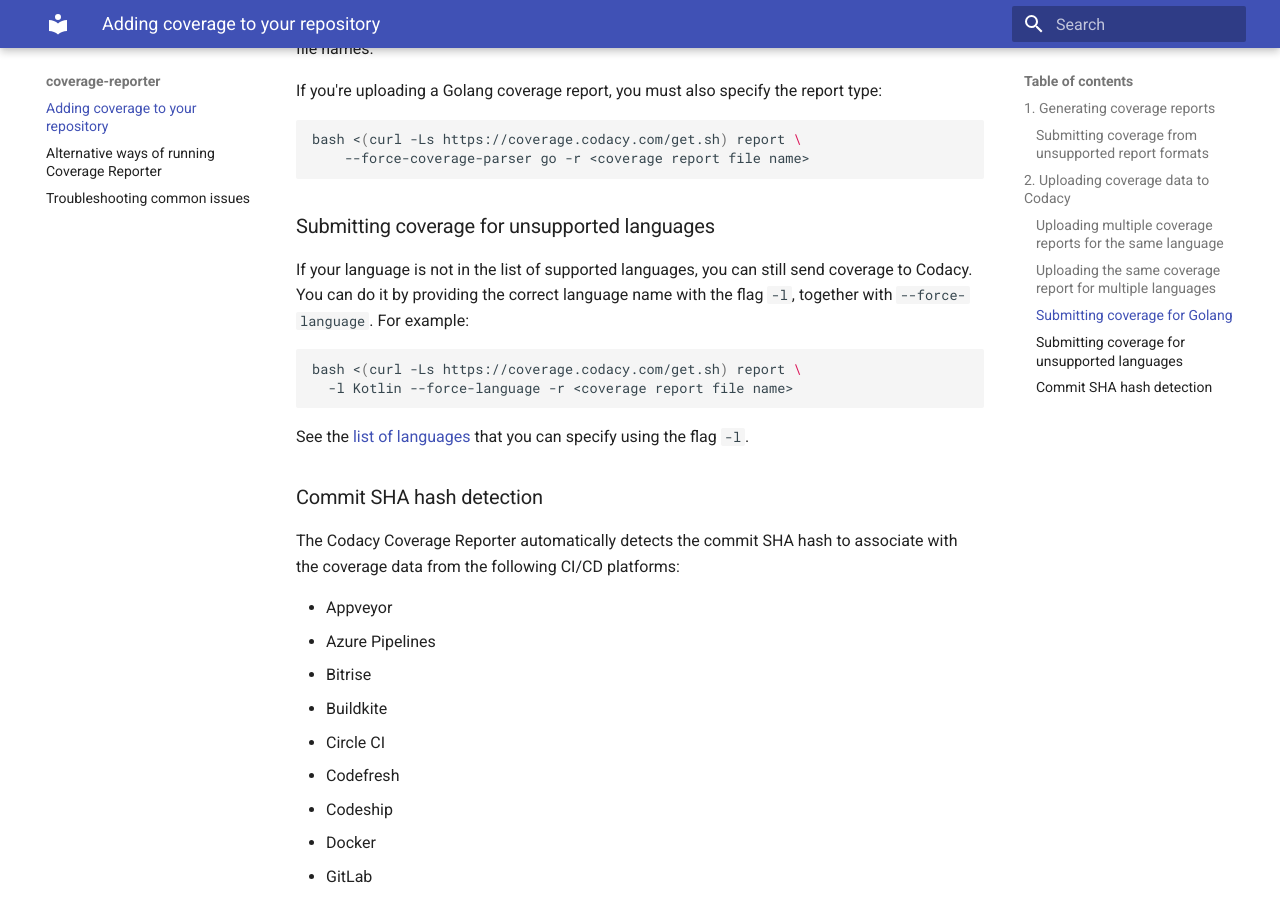
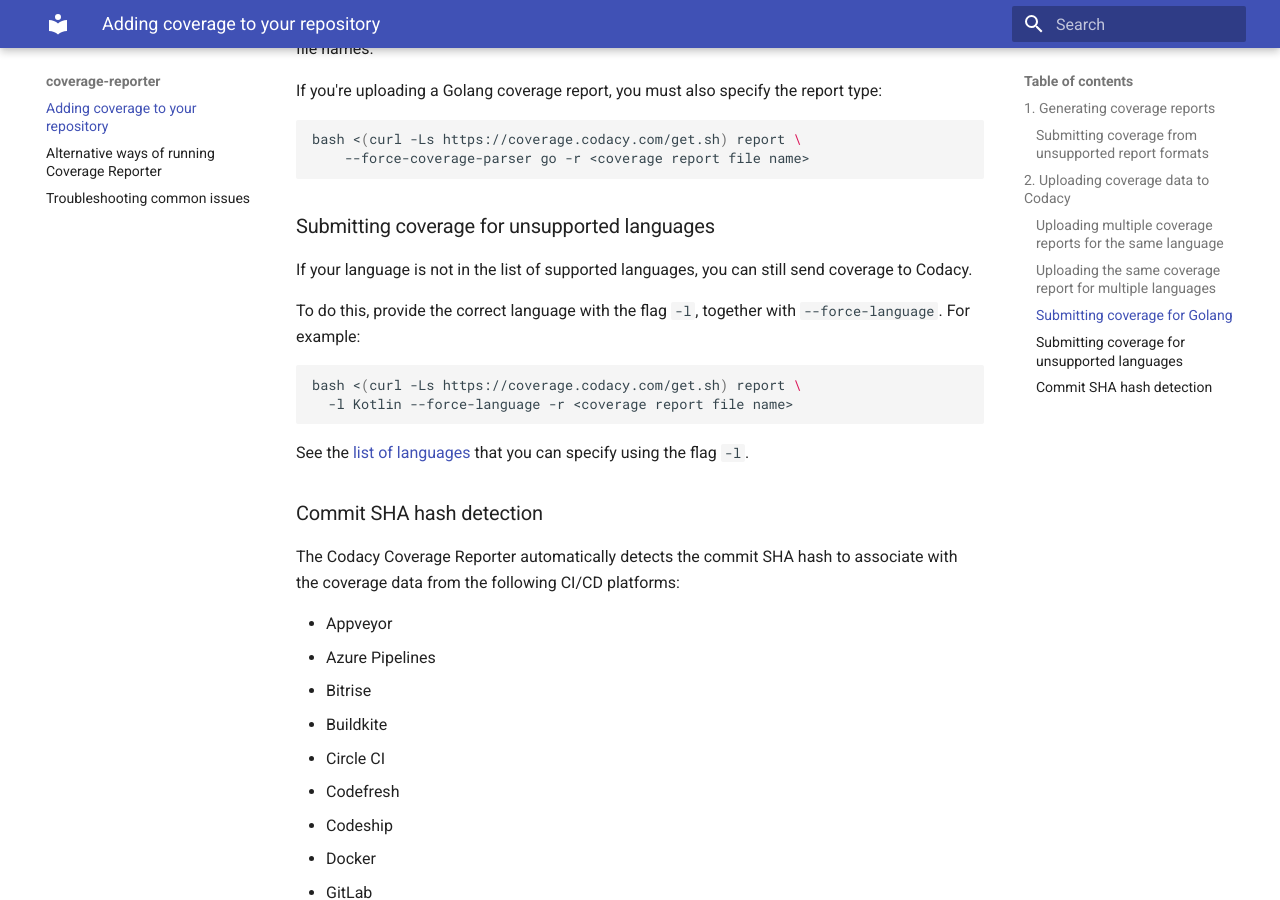
Before and after one commit to codacy/codacy-coverage-reporter, an MkDocs documentation site: the page built from docs/index.md, in a window 1280 px wide and 900 px high, scrolled down 4975 px. Built offline with MkDocs 1.6.1 and Material for MkDocs 9.7.7, drawn with Linux system fonts in a browser that asks for light colours.

Commit message:
style: Refactor instructions for consistency DOCS-289

````diff
--- a/docs/index.md
+++ b/docs/index.md
@@ -238,7 +238,9 @@
 
 ### Submitting coverage for unsupported languages
 
-If your language is not in the list of supported languages, you can still send coverage to Codacy. You can do it by providing the correct language name with the flag `-l`, together with `--force-language`. For example:
+If your language is not in the list of supported languages, you can still send coverage to Codacy.
+
+To do this, provide the correct language with the flag `-l`, together with `--force-language`. For example:
 
 ```bash
 bash <(curl -Ls https://coverage.codacy.com/get.sh) report \
````
